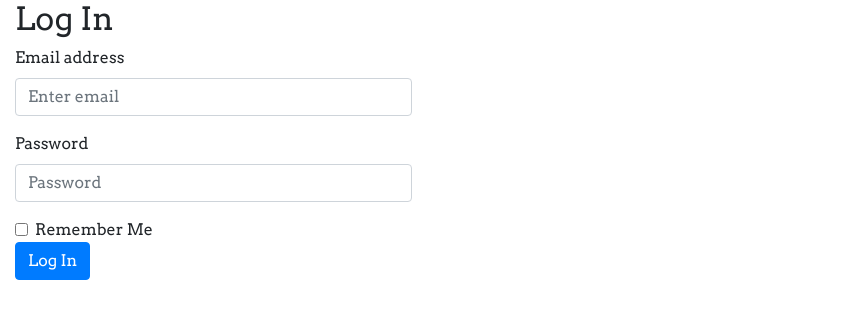
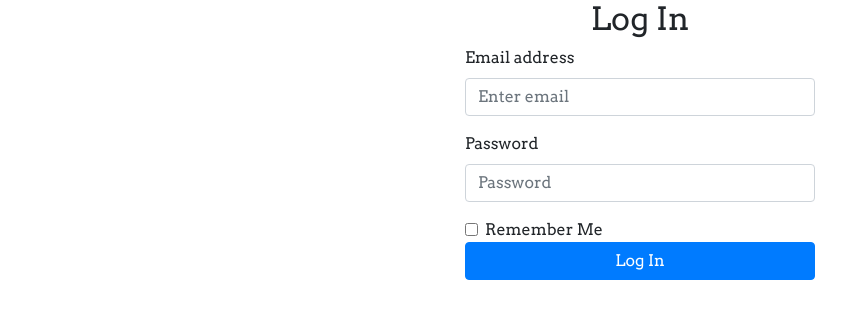
Before and after one commit to mp-balaji/nutrition_analysis_rest_api, a Python web app: template templates/login.html in a window 1280 px wide. Shown: the part 56-375 px from the top of the page, without its empty margins (0-863 px from the left). Run offline with Jinja, Linux system fonts and the light colour scheme; the template is opened without the code that fills it, so the values that code supplies are empty; some libraries are stand-ins or nearby versions.

Commit message:
Made alignements for signup and login page

```diff
--- a/templates/login.html
+++ b/templates/login.html
@@ -1,14 +1,16 @@
-{% extends "base.html" %} {% block head %} {{ super() }}
-<link
-  rel="stylesheet"
-  href="{{ url_for('static', filename= 'extended_beauty.css') }}"
-/>
-{% endblock %} {% block content %}
-<div class="col-md-4 col-md-offset-4">
+{% extends "base.html" %}
+{% block head %}
+  {{ super() }}
+  <link rel="stylesheet" href="{{ url_for('static', filename= 'extended_beauty.css') }}" />
+{% endblock %}
+{% block content %}
+  <div class="container">
+    <div class="row">
+      <div class="col-md-4 mx-auto">
         <form method="POST" action="/login">
-    <h2>Log In</h2>
+          <h2 class="text-center">Log In</h2>
           {% with messages = get_flashed_messages() %} {% if messages %}
-    <div class="notification is-danger">
+          <div class="notification is-danger text-center">
             {{ messages[0] }}
           </div>
           {% endif %} {% endwith %}
@@ -37,7 +39,9 @@
             <input type="checkbox" class="form-check-input" id="remember" />
             <label class="form-check-label" for="remember">Remember Me</label>
           </div>
-    <button type="submit" class="btn btn-primary">Log In</button>
+          <button type="submit" class="btn btn-primary btn-block">Log In</button>
         </form>
       </div>
+    </div>
+  </div>
 {% endblock %}
```
Also changed, not shown: templates/signup.html (+13 -9 lines). Lines whose indentation alone changed are shown as unchanged.
